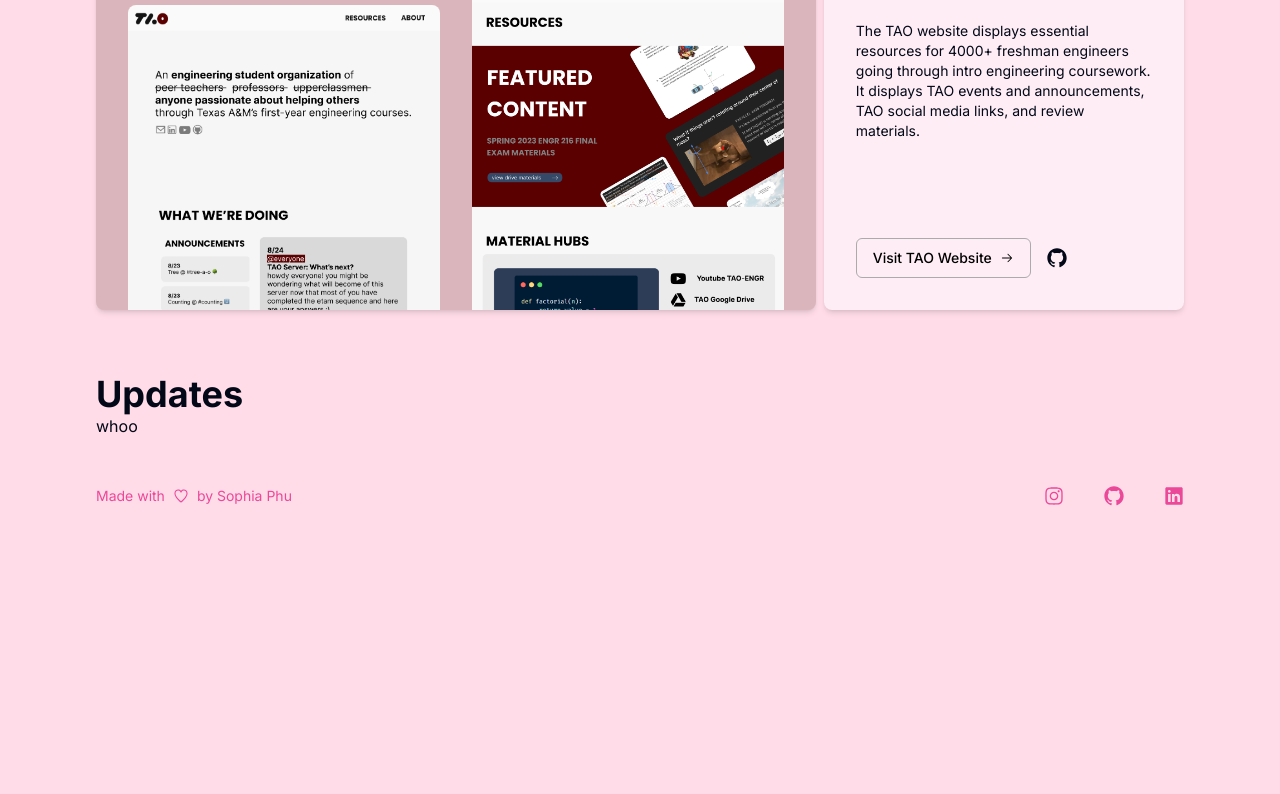
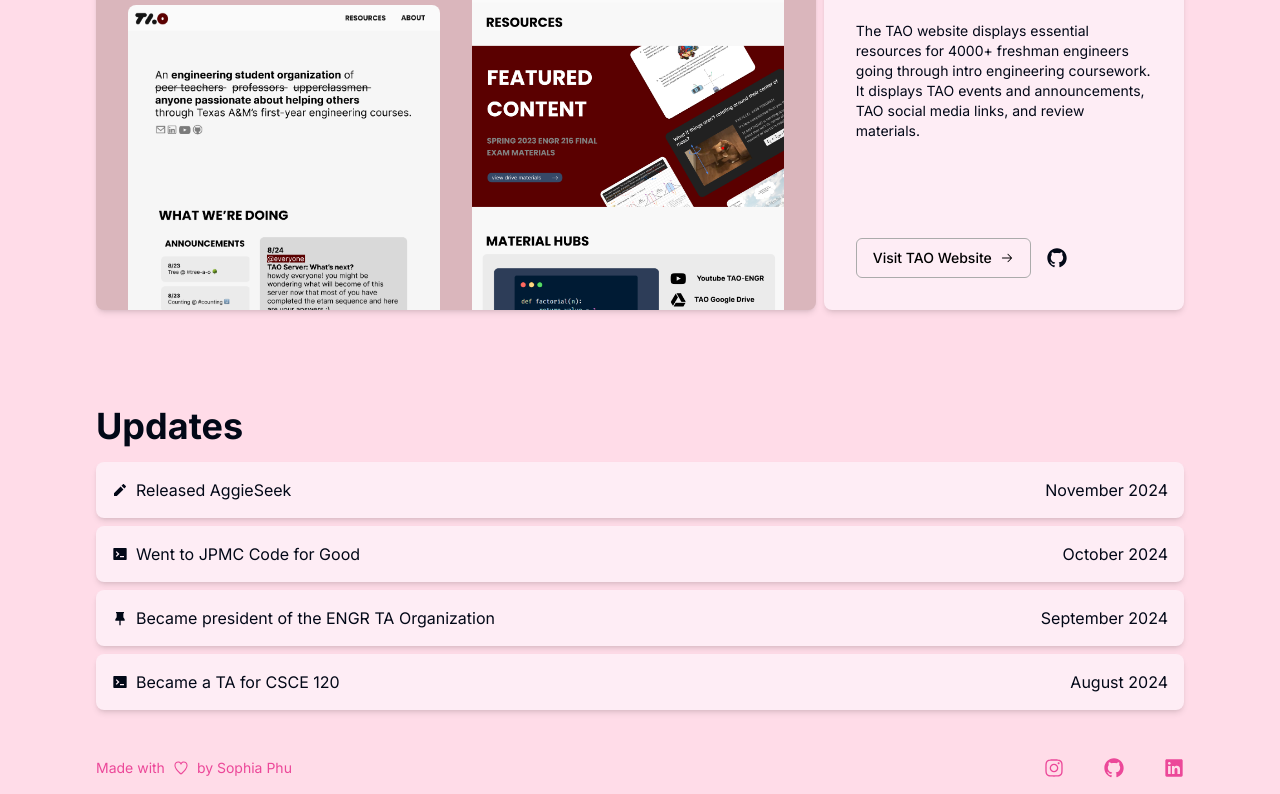
Before and after one commit to sophiaaphu/sophia-personal-website, a Next.js app in the folder sophia-personal-website/: page / in a window 1280 px wide. Shown: the part 897-1691 px from the top of the page. Before the commit the page ends 1419 px from the top, so only its background shows below. Built offline with nearby package versions, Linux system fonts and the light colour scheme.

Commit message:
started update thingies

```diff
--- a/sophia-personal-website/src/app/page.tsx
+++ b/sophia-personal-website/src/app/page.tsx
@@ -9,6 +9,12 @@
   RxHeart,
   RxArrowRight,
 } from "react-icons/rx";
+import {
+  RiPencilFill,
+  RiTerminalBoxFill,
+  RiPushpin2Fill,
+  RiFolder5Fill,
+} from "react-icons/ri";
 
 export default function Home() {
   return (
@@ -164,10 +170,37 @@
           </div>
         </div>
       </div>
-      <div>
+      <div className="mt-8">
         <p className="text-3xl lg:text-4xl font-bold">Updates</p>
-        <div>
-          <p>whoo</p>
+        <div className=" mt-4 flex flex-col gap-2">
+          <div className="flex justify-between bg-[#FEEDF5] p-4 rounded-lg shadow-md">
+            <div className="flex items-center gap-2">
+              <RiPencilFill />
+              <p>Released AggieSeek</p>
+            </div>
+            <p>November 2024</p>
+          </div>
+          <div className="flex justify-between bg-[#FEEDF5] p-4 rounded-lg shadow-md">
+            <div className="flex items-center gap-2">
+              <RiTerminalBoxFill />
+              <p>Went to JPMC Code for Good</p>
+            </div>
+            <p>October 2024</p>
+          </div>
+          <div className="flex justify-between bg-[#FEEDF5] p-4 rounded-lg shadow-md">
+            <div className="flex items-center gap-2">
+              <RiPushpin2Fill />
+              <p>Became president of the ENGR TA Organization</p>
+            </div>
+            <p>September 2024</p>
+          </div>
+          <div className="flex justify-between bg-[#FEEDF5] p-4 rounded-lg shadow-md">
+            <div className="flex items-center gap-2">
+              <RiTerminalBoxFill />
+              <p>Became a TA for CSCE 120</p>
+            </div>
+            <p>August 2024</p>
+          </div>
         </div>
       </div>
     </main>
```
